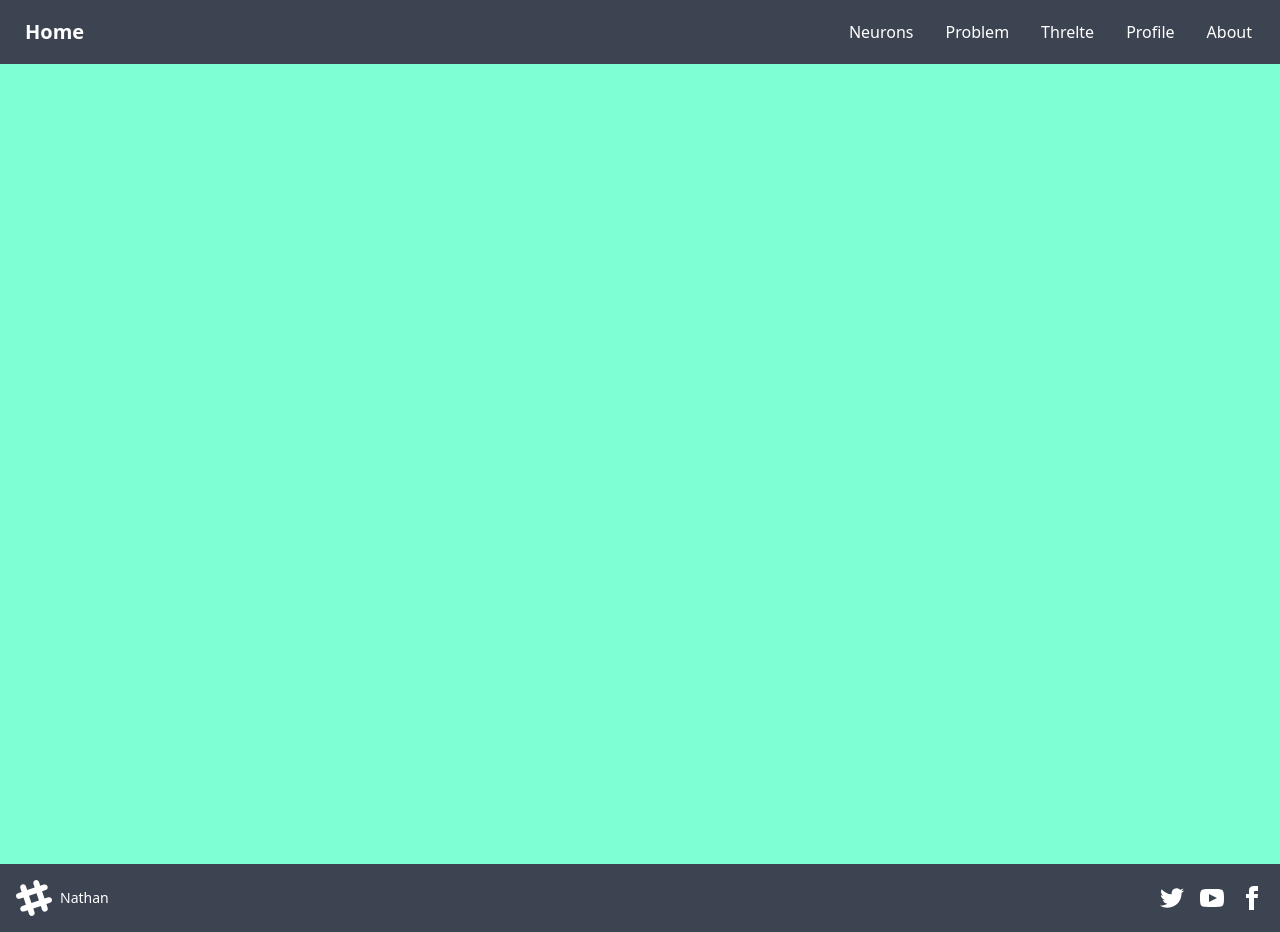
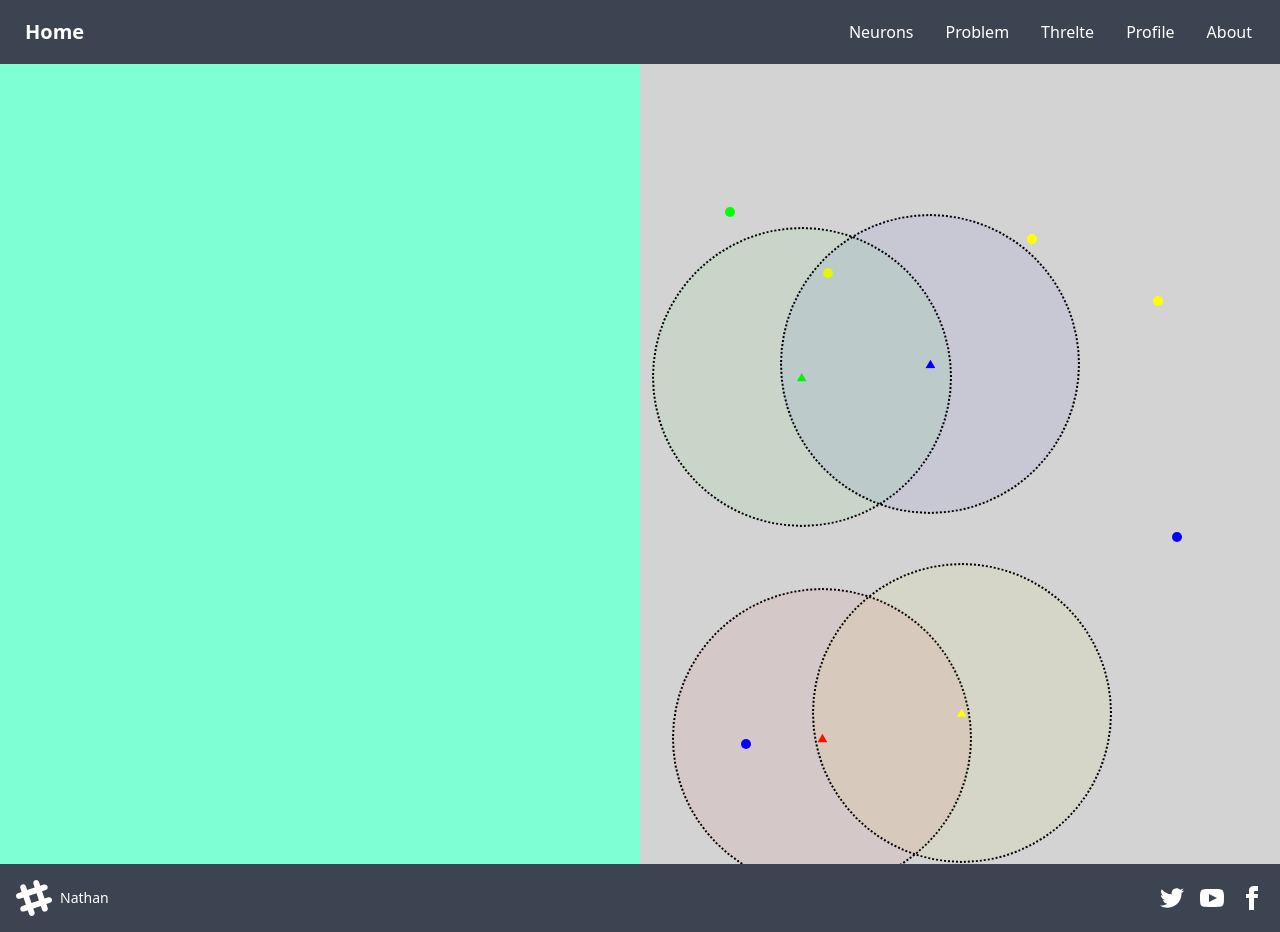
Before and after one commit to Nathanotal/Nathan, a SvelteKit app: page /neurons in a window 1280 px wide. Built offline with nearby package versions, Linux system fonts and the light colour scheme.

Commit message:
Add rudimentary visualization

```diff
--- a/src/routes/neurons/+page.svelte
+++ b/src/routes/neurons/+page.svelte
@@ -1,47 +1,25 @@
 <script lang='ts'>
 	import EdgeUserAllocation from './EdgeUserAllocation.svelte';
+	import { generate_problem } from './initialization.ts'
 	import type { EdgeUserAllocationParams } from '$/types/simulation';
+	import type { Problem } from '$/types/problem';
 
 	let params: EdgeUserAllocationParams = {
-		animation_interval: 200,
-		n_users: 40,
-		n_servers: 6,
-		server_capacity: 15,
+		animation_interval: 100,
+		n_users: 6,
+		n_servers: 4,
+		server_capacity: 3,
 		vth_P: 3,
 		noise_probability: 0.3,
 		noise_strength: 1,
 		wta_inhibition: -2,
 		capacity_inhibition: -4,
-		utilization_excitation: 1
+		utilization_excitation: 1,
+		problem: null
 	}
+	const problem:Problem = generate_problem(params);
+	params.problem = problem;
 
 </script>
 
-<div class='problem'>
-	<div class='neuronWindow'>
-		<EdgeUserAllocation params={params}/>
-	</div>
-	<!-- <div class='visualizationWindow'>
-
-	</div> -->
-
-</div>
-
-<style>
-	.problem {
-		display: flex;
-		height: 100%;
-		width: 100%;
-		background: green;
-	}
-	.neuronWindow {
-		display: flex;
-		flex: 1;
-		background-color: aquamarine;
-	}
-	.visualizationWindow {
-		display: flex;
-		flex: 1;
-		background-color: aqua;
-	}
-</style>
+<EdgeUserAllocation params={params}/>
--- a/src/routes/neurons/EdgeUserAllocation.svelte
+++ b/src/routes/neurons/EdgeUserAllocation.svelte
@@ -1,13 +1,19 @@
 <script lang="ts">
 	import { onMount } from 'svelte';
-	import { zeros, ones, add, subtract, multiply } from 'mathjs'
-	import { initialize_neurons, initialize_painted_neurons } from './initialization.ts'
-	import { get_principal_animations, get_auxiliary_animations } from './animation.ts'
+	import { initialize_neurons } from './initialization.ts'
+	import { get_principal_animations, get_auxiliary_animations, get_user_animations } from './animation.ts'
 	import { simulate_timestep } from './simulation.ts'
+	import Visualization from './Visualization.svelte';
+	import Neurons from './Neurons.svelte';
 	import type { SimulationInput, SimulationOutput, EdgeUserAllocationParams } from '$/types/simulation';
+	import type { User, Server, Problem } from '$/types/problem'
+
+    export let params: EdgeUserAllocationParams;
+
+	let users: User[] = params.problem.users; // TODO: use these
+	let servers: Server[] = params.problem.servers;
 
 	let customAnimationLoop: number;
-    export let params: EdgeUserAllocationParams;
 	let animation_interval = params.animation_interval;
 
 	let n_users = params.n_users;
@@ -19,13 +25,6 @@
 	let wta_inhibition = params.wta_inhibition;
 	let capacity_inhibition = params.capacity_inhibition;
 	let utilization_excitation = params.utilization_excitation;
-
-	const [
-		layers,
-		utilization_neurons,
-		capacity_neurons,
-		wta_neurons
-	] = initialize_painted_neurons(n_users, n_servers);
 
 	let [
 		principal_neurons,
@@ -45,7 +44,7 @@
 		utilization_output = result.utilization_output;
 	}
 
-	function loop(t:number, animations:any[], targets: any, lastUpdate: number, step: number) {
+	function loop(t:number, animations:any[], lastUpdate: number, step: number) {
 		animations.forEach((animation) => {
 			animation.tick(t);
 		}); // TODO: make more performant
@@ -67,73 +66,56 @@
 				n_servers: n_servers,
 				noise_probability: noise_probability,
 				noise_strength: noise_strength,
-				server_capacity: server_capacity
+				server_capacity: server_capacity,
+				user_server_assignments: user_server_assignments
 			}
 
 			const result:SimulationOutput = simulate_timestep(simulationParams);
 			updateVariables(result);
 			animations = [];
-			animations.push(...get_principal_animations(result, n_servers, n_users, vth_P, animation_interval)); // TODO: remove n_servers, n_users
+			animations.push(...get_principal_animations(result, vth_P, animation_interval)); // TODO: remove n_servers, n_users
 			animations.push(...get_auxiliary_animations(result, animation_interval));
+			animations.push(...get_user_animations(result, animation_interval, servers));
 		}
-
-		customAnimationLoop = requestAnimationFrame((t) => loop(t, animations, targets, lastUpdate, step));
+		customAnimationLoop = requestAnimationFrame((t) => loop(t, animations, lastUpdate, step));
 	}
 
 	onMount(() => {
-		// If there is a custom animation loop, cancel it
+		// If there is a custom animation loop, cancel it, todo: fix better solution
 		if (customAnimationLoop) {
 			cancelAnimationFrame(customAnimationLoop);
 		}
-		const targets = document.querySelectorAll('.neuron');
 		const animations:any = [];
-		requestAnimationFrame((t) => loop(t, animations, targets, 0, 0));
+		requestAnimationFrame((t) => loop(t, animations, 0, 0));
 	});
 
 </script>
 
-<!-- A window which fills 80% of the width and height of the screen -->
-<div class="window">
-	<div class='main_network_row'>
-	<div class='utilization_neurons'>
-		<div class="layer">
-			{#each utilization_neurons as neuron, j}
-				<div class="neuron column_neurons u_{j}" id={neuron.id}>
-					<!-- {neuron.id + 1} -->
-				</div>
-			{/each}
-		</div>
+<div class='problem'>
+	<div class='neuronWindow'>
+		<Neurons params={params} />
 	</div>
-	<div class='principal_network'>
-	{#each layers as layer, i}
-		<div class="layer">
-			{#each layer.neurons as neuron, j}
-				<div class="neuron i{i}{j}" id={neuron.id}>
-					<!-- {neuron.id + 1} -->
-				</div>
-			{/each}
-		</div>
-	{/each}
-</div>
-<div class='capacity_neurons'>
-	<div class="layer">
-		{#each capacity_neurons as neuron, j}
-			<div class="neuron column_neurons c_{j}" id={neuron.id}>
-				<!-- {neuron.id + 1} -->
-			</div>
-		{/each}
+	<div class='visualizationWindow'>
+		<Visualization params={params}/>
 	</div>
 </div>
-</div>
-<div class='wta_neurons'>
-	<div class="layer_horizontal">
-		{#each wta_neurons as neuron, j}
-			<div class="neuron w_{j}" id={neuron.id}>
-				<!-- {neuron.id + 1} -->
-			</div>
-		{/each}
-	</div>
-</div>
-</div>
 
-<style src="./styles.css" lang="css"></style>
+
+<style>
+	.problem {
+		display: flex;
+		height: 100%;
+		width: 100%;
+		background: green;
+	}
+	.neuronWindow {
+		display: flex;
+		flex: 1;
+		background-color: aquamarine;
+	}
+	.visualizationWindow {
+		display: flex;
+		flex: 1;
+		background-color: aqua;
+	}
+</style>
--- /dev/null
+++ b/src/routes/neurons/Neurons.svelte
@@ -0,0 +1,58 @@
+<script lang='ts'>
+    import { initialize_painted_neurons } from './initialization.ts';
+    export let params: EdgeUserAllocationParams;
+	import type { EdgeUserAllocationParams } from '$/types/simulation';
+
+    const [
+		layers,
+		utilization_neurons,
+		capacity_neurons,
+		wta_neurons
+	] = initialize_painted_neurons(params.n_users, params.n_servers);
+
+</script>
+<!-- A window which fills 80% of the width and height of the screen -->
+<div class="window">
+	<div class='main_network_row'>
+	<div class='utilization_neurons'>
+		<div class="layer">
+			{#each utilization_neurons as neuron, j}
+				<div class="neuron column_neurons u_{j}" id={neuron.id}>
+					<!-- {neuron.id + 1} -->
+				</div>
+			{/each}
+		</div>
+	</div>
+	<div class='principal_network'>
+		{#each layers as layer, i}
+			<div class="layer">
+				{#each layer.neurons as neuron, j}
+					<div class="neuron i{i}{j}" id={neuron.id}>
+						<!-- {neuron.id + 1} -->
+					</div>
+				{/each}
+			</div>
+		{/each}
+	</div>
+	<div class='capacity_neurons'>
+		<div class="layer">
+			{#each capacity_neurons as neuron, j}
+				<div class="neuron column_neurons c_{j}" id={neuron.id}>
+					<!-- {neuron.id + 1} -->
+				</div>
+			{/each}
+		</div>
+	</div>
+	</div>
+	<div class='wta_neurons'>
+		<div class="layer_horizontal">
+			{#each wta_neurons as neuron, j}
+				<div class="neuron w_{j}" id={neuron.id}>
+					<!-- {neuron.id + 1} -->
+				</div>
+			{/each}
+		</div>
+	</div>
+</div>
+
+<style src="./styles.css" lang="css"></style>
--- /dev/null
+++ b/src/routes/neurons/Visualization.svelte
@@ -0,0 +1,97 @@
+<script lang='ts'>
+	import type { EdgeUserAllocationParams } from '$/types/simulation';
+	import type {User, Server, Problem} from '$/types/problem'
+	import { onMount } from 'svelte';
+	let visualisering_width:number= 0;
+	let visualisering_height:number= 0;
+
+    export let params: EdgeUserAllocationParams;
+
+	let users: User[] = params.problem.users;
+	let servers: Server[] = params.problem.servers;
+
+	onMount(() => {
+		// Get the width and height of the .visualisering window
+		let visualisering = document.querySelector('.visualisering'); // TODO: update on window resize
+		let vis_width;
+		let vis_height;
+		if (visualisering?.clientWidth === undefined){
+			vis_width = 0
+		} else {
+			vis_width = visualisering?.clientWidth
+		}
+		if (visualisering?.clientHeight === undefined){
+			vis_height = 0
+		} else {
+			vis_height = visualisering?.clientHeight
+		}
+		visualisering_width = vis_width;
+		visualisering_height = vis_height;
+	})
+
+</script>
+
+<div class='basfonster'>
+	<div class='visualisering'>
+		{#each users as user, i}
+			<div class='user user_{i}' style='left: {user.x * visualisering_width}px; top: {user.y * visualisering_height}px;'>
+			</div>
+		{/each}
+
+		{#each servers as server, i}
+			<div class='server server_{i}' style='left: {server.x * visualisering_width}px; top: {server.y * visualisering_height}px; background-color: rgb({server.color[0]}, {server.color[1]}, {server.color[2]}); '>
+			</div>
+			<div class='server_radius server_radius_{i}' style='left: {server.x * visualisering_width}px; top: {server.y * visualisering_height}px; background-color: rgba({server.coverageColor[0]}, {server.coverageColor[1]}, {server.coverageColor[2]}, 0.05); '>
+			</div>
+		{/each}
+	</div>
+</div>
+
+
+<style>
+	.basfonster {
+		display: flex;
+		background-color: lightgray;
+		flex-direction: column;
+		width: 100%;
+		height: 100%;
+		overflow: hidden;
+	}
+	.neuroner {
+		flex: 1;
+		background-color: black;
+	}
+	.visualisering {
+		position: relative;
+		flex: 4;
+	}
+	.user {
+		position: absolute;
+		background-color: black;
+		min-width: 10px;
+		min-height: 10px;
+		aspect-ratio: 1/1;
+		border-radius: 50%;
+		transform: translate(-50%, -50%);
+	}
+	.server {
+		position: absolute;
+		background-color: black;
+		min-width: 10px;
+		min-height: 8.66px; /* sqrt(3)/2 */
+		clip-path: polygon(50% 0%, 0% 100%, 100% 100%);
+		transform: translate(-50%, -50%);
+		transform-origin: center;
+
+	}
+	.server_radius {
+		/* TODO: make dynamic */
+		position: absolute;
+		min-width: 300px;
+		min-height: 300px;
+		border: 2px dotted black; /* Add a solid border */
+		border-radius: 50%;
+		transform: translate(-50%, -50%);
+		transform-origin: center;
+	}
+</style>
--- a/src/routes/neurons/animation.ts
+++ b/src/routes/neurons/animation.ts
@@ -1,12 +1,42 @@
 import anime from 'animejs'
 import type { SimulationInput, SimulationOutput } from '$/types/simulation';
 
-export function get_principal_animations(result:SimulationOutput, n_servers:number, n_users:number, vth_P: number, animation_interval:number){
+export function get_user_animations(result:SimulationOutput, animation_interval:number, servers: any[]){
+    const animations:any = [];
+
+    result.user_server_assignments.forEach((assignment: any, index:number[]) => {
+        const user_index = index[1];
+        if (assignment === -1) {
+            return; // Unassigned
+        }
+        const server = servers[assignment];
+        const r = server.color[0];
+        const g = server.color[1];
+        const b = server.color[2];
+        const animation = anime({
+            targets: `.user_${user_index}`,
+            background: `rgb(${r},${g},${b})`,
+            duration: animation_interval,
+            easing: 'linear', // TODO: make custom
+            autoplay: false,
+            loop: false
+        });
+
+        animations.push(animation);
+    });
+
+
+    return animations;
+}
+
+export function get_principal_animations(result:SimulationOutput, vth_P: number, animation_interval:number){
     // Returns one animation for each principal neuron based
     // on the value of the neuron
     const animations = [];
     const principal_neurons_from_param = result.principal_neurons;
     const firing_neurons = result.firing_neurons;
+    const n_servers = firing_neurons.size()[0];
+    const n_users = firing_neurons.size()[1];
     // TODO: make more performant
     for (let i = 0; i < n_servers; i++) {
         for (let j = 0; j < n_users; j++) {
--- a/src/routes/neurons/initialization.ts
+++ b/src/routes/neurons/initialization.ts
@@ -3,12 +3,15 @@ import type { Neuron } from '$/types/neuron';
 import type { Layer } from '$/types/layer';
 import type { Matrix } from 'mathjs'
 import { matrix } from 'mathjs'
+import type {User, Server, Problem} from '$/types/problem'
 
 export function initialize_neurons(n_users: number, n_servers: number){
     const principal_neurons: Matrix = matrix(zeros(n_servers, n_users));
     const user_column:Matrix = matrix(zeros(1, n_users));
     const server_column:Matrix = matrix(zeros(n_servers, 1));
-    return [principal_neurons, user_column, user_column, server_column, server_column, server_column]
+	// The first second user_server_assignments, default this to -1
+	const user_server_assignments: Matrix = matrix(subtract(user_column, ones(1, n_users)))
+    return [principal_neurons, user_server_assignments, user_column, server_column, server_column, server_column]
 }
 
 export function initialize_painted_neurons(n_users: number, n_servers: number){
@@ -56,3 +59,71 @@ export function initialize_painted_neurons(n_users: number, n_servers: number){
 
     return [layers, utilization_neurons, capacity_neurons, wta_neurons]
 }
+
+export function generate_problem(params: any): Problem{
+	let servers = generate_servers(params);
+	let users = generate_users(params);
+
+	return {
+		users: users,
+		servers: servers
+	}
+}
+
+
+function generate_servers(params:any){
+	let servers: Server[] = [];
+	// Maximum 7 different colors, todo: make 20
+	const colors_to_choose_from = [
+		[255, 0, 0],
+		[0, 255, 0],
+		[0, 0, 255],
+		[255, 255, 0],
+		[255, 0, 255],
+		[0, 255, 255],
+		[255, 255, 255],
+	]
+
+	if (params.n_servers > colors_to_choose_from.length){
+		throw new Error("Too many servers, not enough colors")
+	}
+
+	for (let i = 0; i < params.n_servers; i++){
+		const color = colors_to_choose_from[i];
+		let [x, y] = get_random_position();
+		servers.push({
+			id: i,
+			x: x,
+			y: y,
+			capacity: 2,
+			allocated_users: [],
+			range: 0.3,
+			color: color,
+			coverageColor: color
+		})
+	}
+
+	return servers
+}
+
+function generate_users(params:any){
+	let users: User[] = [];
+
+	for (let i = 0; i < params.n_users; i++){
+		let [x, y] = get_random_position();
+		users.push({
+			id: i,
+			x: x,
+			y: y
+		})
+	}
+
+	return users
+}
+
+function get_random_position(){
+	let x = Math.random()*0.8+0.1;
+	let y = Math.random()*0.8+0.1;
+
+	return [x, y]
+}
--- a/src/routes/neurons/simulation.ts
+++ b/src/routes/neurons/simulation.ts
@@ -73,7 +73,7 @@ export function simulate_timestep(params:SimulationInput) {
     // Update user server assignments.
     // Each user has n_server neurons. The first neuron in these columns which fires is the index of the server the user is assigned to.
     // TODO: fix, there is something wrong with capacity
-    const new_user_server_assignments = zeros(1, params.n_users);
+    const new_user_server_assignments = params.user_server_assignments;
     const new_server_utilization = zeros(params.n_servers, 1); // This is a bit stupid (change?)
     for (let j = 0; j<params.n_users; j++){ // TODO: make more performant
         for (let i = 0; i<params.n_servers; i++){
@@ -106,7 +106,6 @@ export function simulate_timestep(params:SimulationInput) {
             }
         }
     });
-    console.log(servers_at_capacity.toString());
 
     // Reset the charge of firing neurons
     for (let i = 0; i < params.n_servers; i++) { // TODO: make more performant
--- a/src/types/simulation.ts
+++ b/src/types/simulation.ts
@@ -1,4 +1,5 @@
 import type { Matrix } from 'mathjs' // TODO: fix
+import type { Problem } from './problem.type';
 
 export type SimulationInput = {
     principal_neurons:Matrix,
@@ -14,6 +15,7 @@ export type SimulationInput = {
     noise_probability:number,
     noise_strength:number,
     server_capacity:number,
+    user_server_assignments:Matrix,
 };
 
 export type SimulationOutput = {
@@ -39,5 +41,6 @@ export type EdgeUserAllocationParams = {
     noise_strength:number, // 1
     wta_inhibition:number, // -2
     capacity_inhibition:number, // -4
-    utilization_excitation:number // 1
+    utilization_excitation:number, // 1
+    problem:Problem
 }
--- a/src/types/user.type.ts
+++ /dev/null
@@ -1,6 +0,0 @@
-export type User = {
-    id: number;
-    position: [number, number];
-    resourceRequirement: number;
-    color: string;
-};
```
Also changed, not shown: src/routes/problem/+page.svelte (+0 -16 lines), src/types/problem.type.ts (added, +21 -0 lines), src/types/server.type.ts (deleted, +0 -7 lines).
